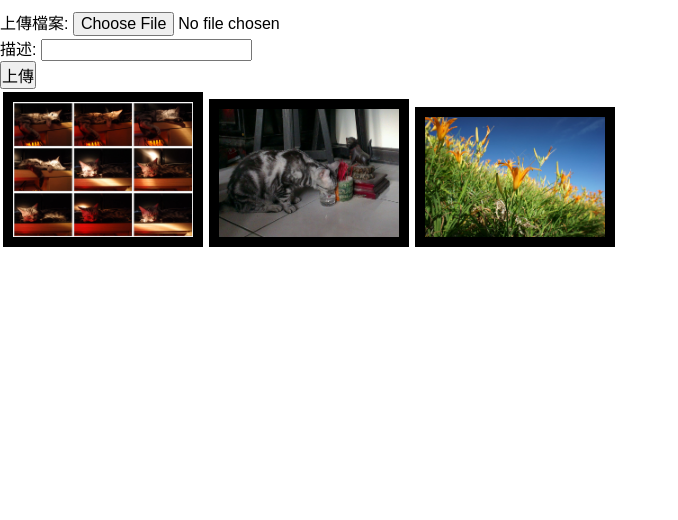
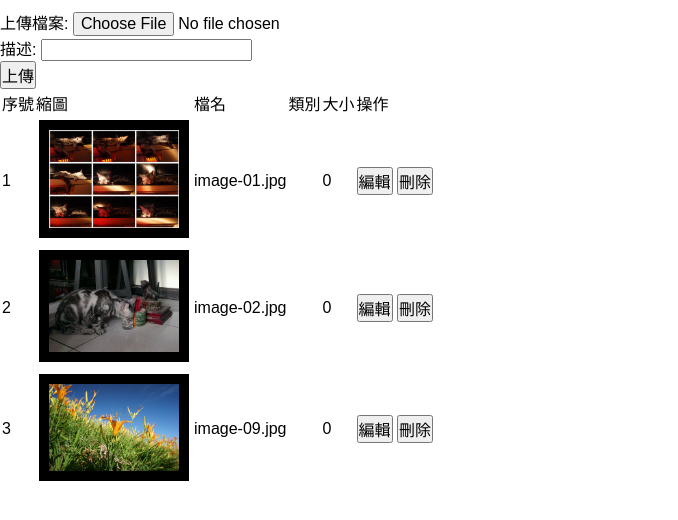
Before and after one commit to mackliu/1121_FILE_AND_GRAPHIC, a PHP site: page /upload.php in a window 1280 px wide. Shown: the part 76-596 px from the top of the page, without its empty margins (0-678 px from the left). Run offline with PHP 8.4, Linux system fonts and the light colour scheme; data comes from the database, SQL or seed files in the repository; both versions use the stored data as it was after the commit.

Commit message:
更新資料表設計,在頁面上以表格方式呈現上傳檔案的資訊

```diff
--- a/upload.php
+++ b/upload.php
@@ -17,7 +17,7 @@
     <link rel="stylesheet" href="style.css">
     <style>
         img{
-            width:200px;
+            width:150px;
             border:10px solid black;
             margin:3px;
         }
@@ -51,10 +51,35 @@ $pdo=new PDO($dsn,'root','');
 $sql="select * from `images` ";
 $imgs=$pdo->query($sql)->fetchAll(PDO::FETCH_ASSOC);
 
-foreach($imgs as $img){
-    echo "<img src='./img/{$img['img']}'>";
+?>
+<table>
+    <tr>
+        <td>序號</td>
+        <td>縮圖</td>
+        <td>檔名</td>
+        <td>類別</td>
+        <td>大小</td>
+        <td>操作</td>
+    </tr>
+<?php
+foreach($imgs as $idx => $img){
+?>
+    <tr>
+        <td><?=$idx+1;?></td>
+        <td><img src="./img/<?=$img['img'];?>"></td>
+        <td><?=$img['img'];?></td>
+        <td><?=$img['type'];?></td>
+        <td><?=$img['size'];?></td>
+        <td>
+            <button>編輯</button>
+            <button>刪除</button>
+        </td>
+    </tr>
+<?php
 }
 ?>
+</table>
+
 
 </body>
 </html>
```
Also changed, not shown: images.sql (+13 -2 lines).
